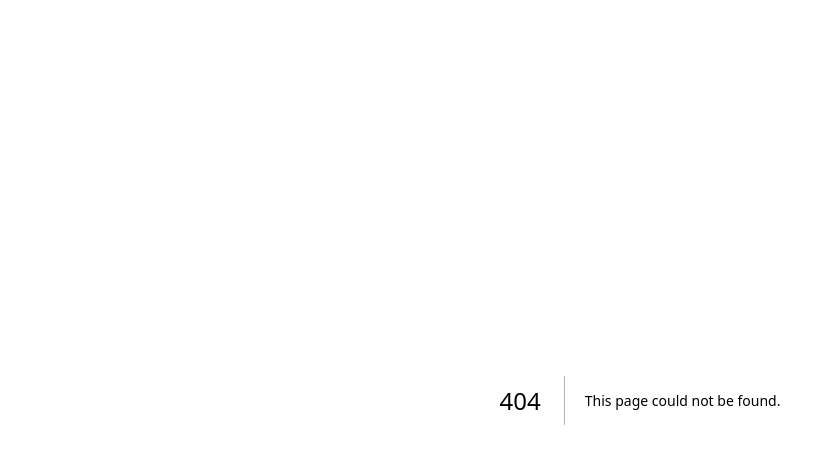
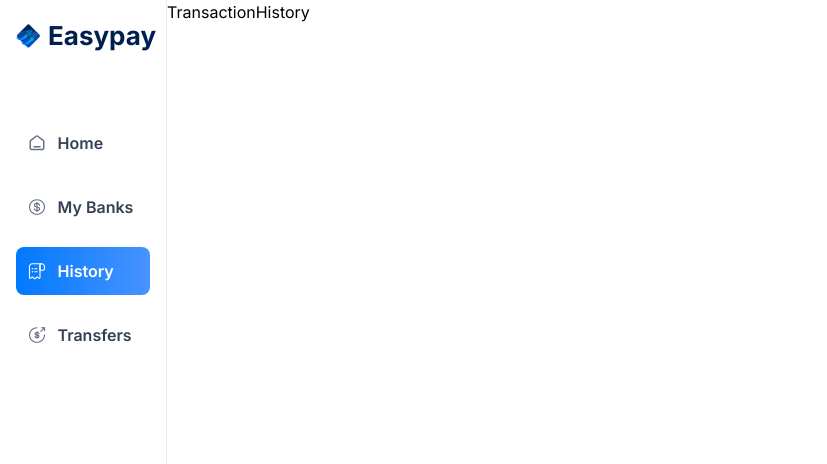
Before and after one commit to DLee1993/easypay_banking_platform, a Next.js app: page /transaction-history in a window 1280 px wide. Before the commit this address had no page. Shown: the top 464 px of the page, without its empty margins (0-827 px from the left). Built offline with nearby package versions, Linux system fonts and the light colour scheme.

Commit message:
added additional pages to the root

```diff
--- /dev/null
+++ b/app/(root)/my-banks/page.tsx
@@ -0,0 +1,6 @@
+const myBanks = () => {
+  return (
+    <div>myBanks</div>
+  )
+}
+export default myBanks
--- /dev/null
+++ b/app/(root)/payment-transfer/page.tsx
@@ -0,0 +1,6 @@
+const PaymentTransfer = () => {
+  return (
+    <div>PaymentTransfer</div>
+  )
+}
+export default PaymentTransfer
--- /dev/null
+++ b/app/(root)/transaction-history/page.tsx
@@ -0,0 +1,6 @@
+const TransactionHistory = () => {
+  return (
+    <div>TransactionHistory</div>
+  )
+}
+export default TransactionHistory
```
